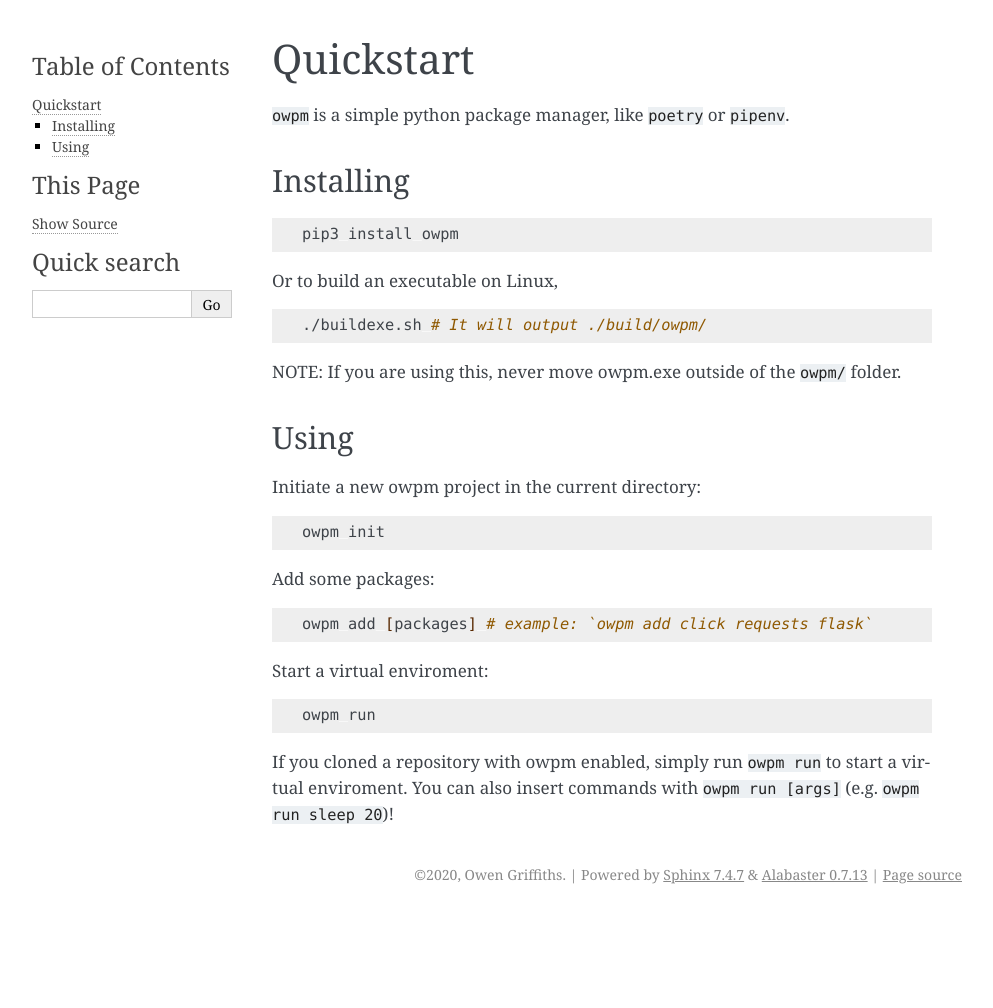
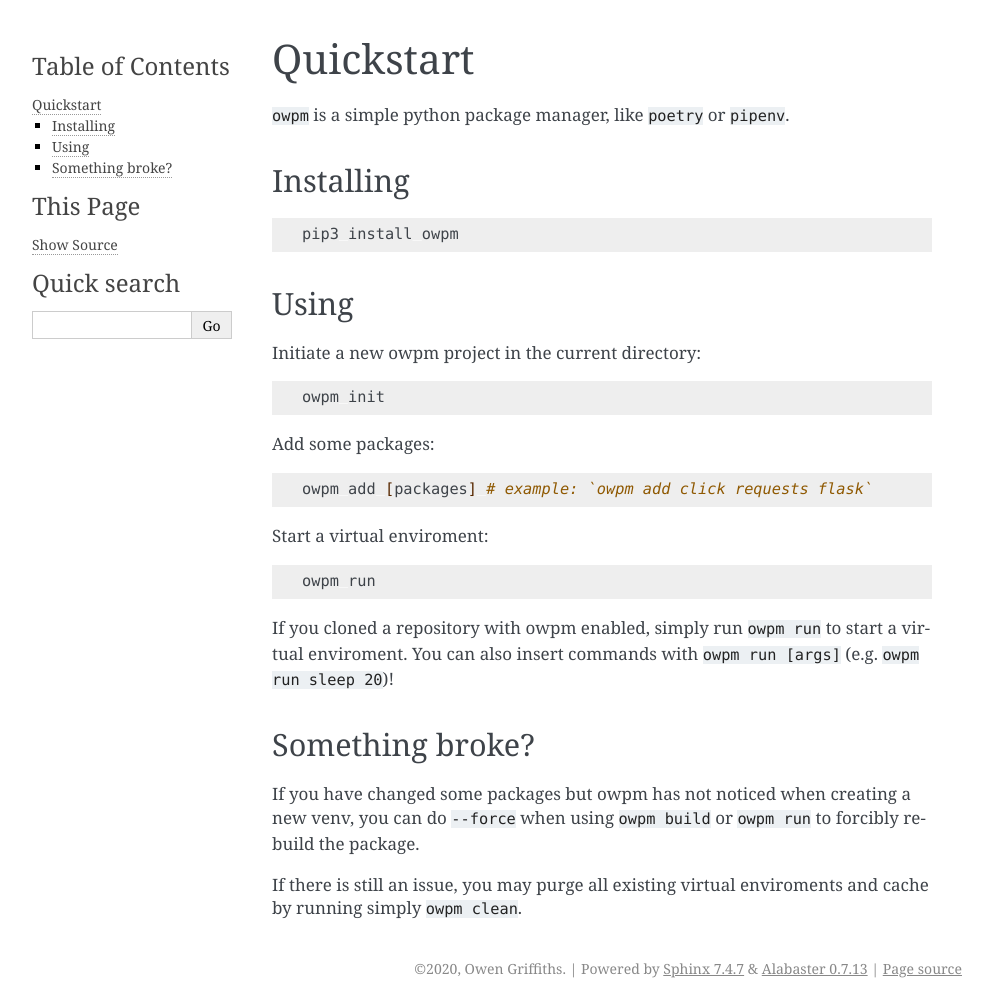
Before and after one commit to Owez/owpm, a Sphinx documentation site: the page built from docs/quickstart.md, in a window 1280 px wide. Shown: the whole page, without its empty margins (148-1141 px from the left). Built offline with Sphinx 7.4.7, drawn with Linux system fonts in a browser that asks for light colours; before the commit the page ends 914 px from its top, so only the background shows below that.

Commit message:
Small update to docs

````diff
--- a/docs/quickstart.md
+++ b/docs/quickstart.md
@@ -7,14 +7,6 @@
 ```bash
 pip3 install owpm
 ```
-
-Or to build an executable on Linux,
-
-```bash
-./buildexe.sh # It will output ./build/owpm/
-```
-
-NOTE: If you are using this, never move owpm.exe outside of the `owpm/` folder.
 
 ## Using
 
@@ -37,3 +29,9 @@ owpm run
 ```
 
 If you cloned a repository with owpm enabled, simply run `owpm run` to start a virtual enviroment. You can also insert commands with `owpm run [args]` (e.g. `owpm run sleep 20`)!
+
+## Something broke?
+
+If you have changed some packages but owpm has not noticed when creating a new venv, you can do `--force` when using `owpm build` or `owpm run` to forcibly rebuild the package.
+
+If there is still an issue, you may purge all existing virtual enviroments and cache by running simply `owpm clean`.
````
Also changed, not shown: docs/development.md (+1 -2 lines).
